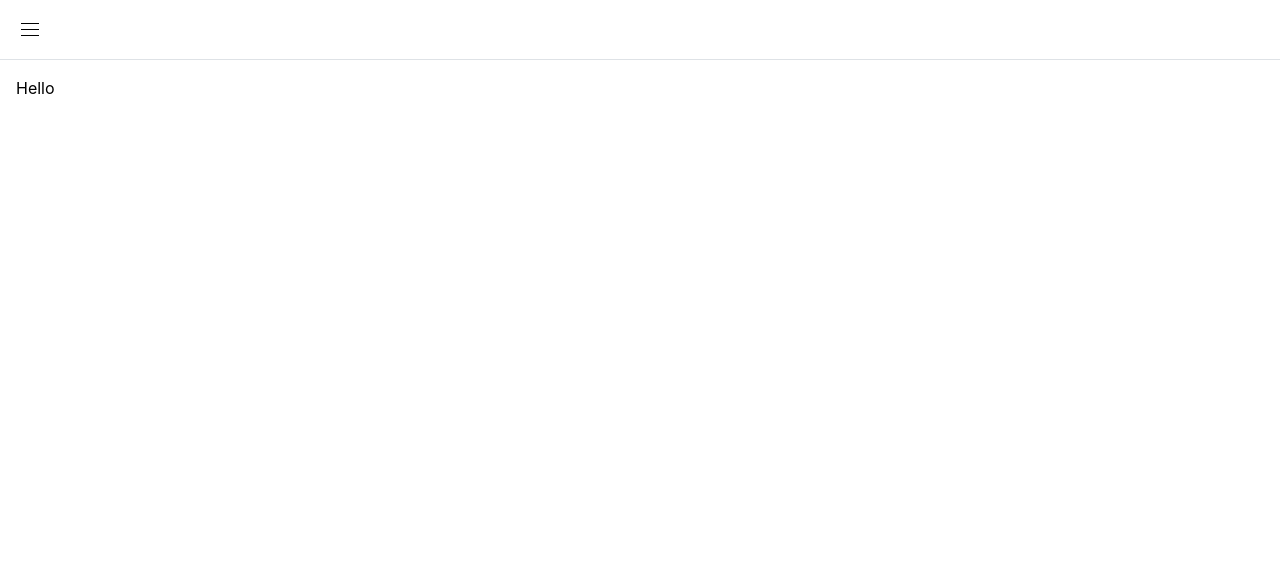
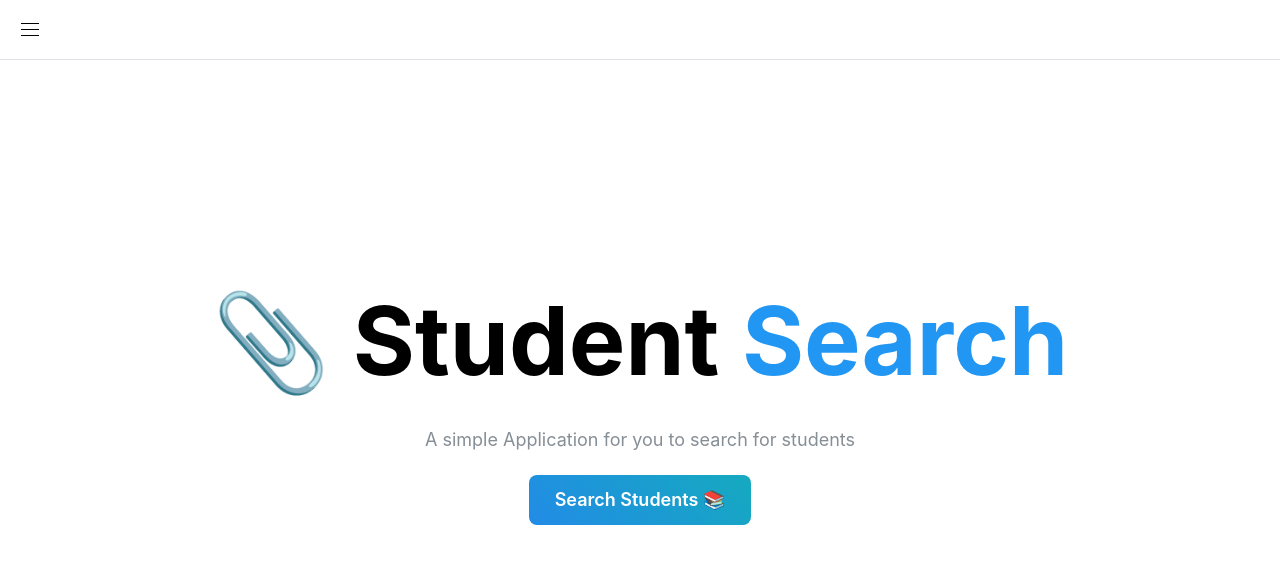
Before and after one commit to Zapper9982/StudentSearch, a Next.js app: page / in a window 1280 px wide. Shown: the top 564 px of the page. Built offline with nearby package versions, Linux system fonts and the light colour scheme.

Commit message:
main + search

```diff
--- /dev/null
+++ b/app/page.jsx
@@ -0,0 +1,88 @@
+// Mark the component to be client-side
+"use client";
+
+import { useRouter } from 'next/navigation'; // For Next.js 13 App Directory
+import { useState } from 'react';
+import { Center, Container, Button, Text } from '@mantine/core';
+
+export default function Home() {
+  const router = useRouter(); // Using useRouter from next/navigation
+  const [user, setUser] = useState("");
+
+  // Fetch user details
+  async function getUser() {
+    try {
+      const res = await fetch("http://localhost:6969/user");
+      const data = await res.text();
+      setUser(data);
+    } catch (error) {
+      setUser("Error fetching user data.");
+    }
+  }
+
+  // Navigate to the search page
+  function navigateToSearch() {
+    router.push("/Search"); // Navigate to /search page
+  }
+
+  return (
+    <>
+      <style>
+        {`
+          #main {
+            height: 80vh;
+            width: 100%;
+            display: flex;
+            justify-content: center;
+            align-items: center;
+          }
+          h1 {
+            font-size: 95px;
+            font-weight: 700;
+            margin-top: 0;
+            margin-bottom: 0;
+            white-space: nowrap; /* Ensures text stays in one line */
+          }
+          .blue {
+            color: #2196F3;
+          }
+        `}
+      </style>
+      <div id="main">
+        <Container
+          size="sm"
+          p="lg"
+          sx={{
+            backgroundColor: "rgba(255, 255, 255, 0.9)",
+            borderRadius: "12px",
+            boxShadow: "0 4px 12px rgba(0, 0, 0, 0.1)",
+          }}
+        >
+          <Center>
+            <h1>📎 Student <span className="blue">Search</span></h1>
+          </Center>
+
+          <Text size="lg" color="dimmed" align="center" mt="sm" mb="lg">
+            A simple Application for you to search for students
+          </Text>
+
+          <Center>
+            <Button
+              size="lg"
+              radius="md"
+              variant="gradient"
+              gradient={{ from: "blue", to: "cyan" }}
+              onClick={navigateToSearch}
+              sx={{ padding: "10px 30px" }}
+            >
+              Search Students 📚
+            </Button>
+          </Center>
+
+
+
+        </Container>
+      </div>
+    </>
+  );
+}
--- a/app/page.tsx
+++ /dev/null
@@ -1,49 +0,0 @@
-"use client";
-import { Group, Stack, Text , Button , Modal , TextInput , Card } from "@mantine/core";
-// import { MantineLogo } from '@mantinex/mantine-logo';
-import { useEffect, useState } from "react";
-import { useDisclosure } from '@mantine/hooks';
-// import { SessionCard } from "./Components/SessionCard";
-// import { ActionRing } from "./Components/ActionRing";
-
-
-export default function Home() {
-  const [user, setUser] = useState("");
-  async function getUser() {
-    const res = await fetch("http://localhost:6969/user");
-    setUser(await res.text());
-  }
-  const [opened, { open, close }] = useDisclosure(false);
-  const [config, setConfig] = useState("");
-  const [loading,setLoading] = useState(false);
-  const [sessions, setSessions] = useState([]);
-
-
-
-
-
-
-  return (
-    <>
-
-
-
-
-    {/* <Group style={{display:'flex' , justifyContent:'space-between' , alignItems:'center'}}>
-      <Group gap={0} align="baseline">
-        <Text fz={28} fw={600}>Good Evening</Text>
-        <Text fw={600} fz={32} ml={8} c={"indigo"}>{user.slice(0,1).toUpperCase() + user.slice(1,)} !</Text>
-        <Text w={"100%"} fz={16} fw={400} style={{translate:"0px -5px"}} c={"dimmed"}>Ready to be productive?</Text>
-      </Group>
-
-    </Group>
-    <Group gap={0} align="baseline" my={"md"}>
-      <Text fz={24} fw={600}>Recent Sessions</Text>
-    </Group> */}
-   <div>
-    Hello
-   </div>
-
-    </>
-  );
-}
--- a/package.json
+++ b/package.json
@@ -30,9 +30,9 @@
     "dayjs": "^1.11.13",
     "embla-carousel-react": "^7.1.0",
     "icons-react": "^3.7.1",
-    "next": "14.2.15",
-    "react": "^18",
-    "react-dom": "^18",
+    "next": "^14.2.15",
+    "react": "^18.3.1",
+    "react-dom": "^18.3.1",
     "react-icons": "^5.3.0",
     "recharts": "^2.13.0"
   },
--- a/tsconfig.json
+++ b/tsconfig.json
@@ -21,6 +21,6 @@
       "@/*": ["./*"]
     }
   },
-  "include": ["next-env.d.ts", "**/*.ts", "**/*.tsx", ".next/types/**/*.ts", "app/layout.jsx"],
+  "include": ["next-env.d.ts", "**/*.ts", "**/*.tsx", ".next/types/**/*.ts", "app/layout.jsx", "app/page.jsx", "app/page.jsx", "app/Pages/Main.jsx"],
   "exclude": ["node_modules"]
 }
```
Also changed, not shown: app/Components/InputWithButton.jsx (added, +22 -0 lines), app/Search/page.jsx (added, +38 -0 lines), app/globals.css (line endings or trailing spaces), 1 other file (tests, documents, lock files or other folders).
